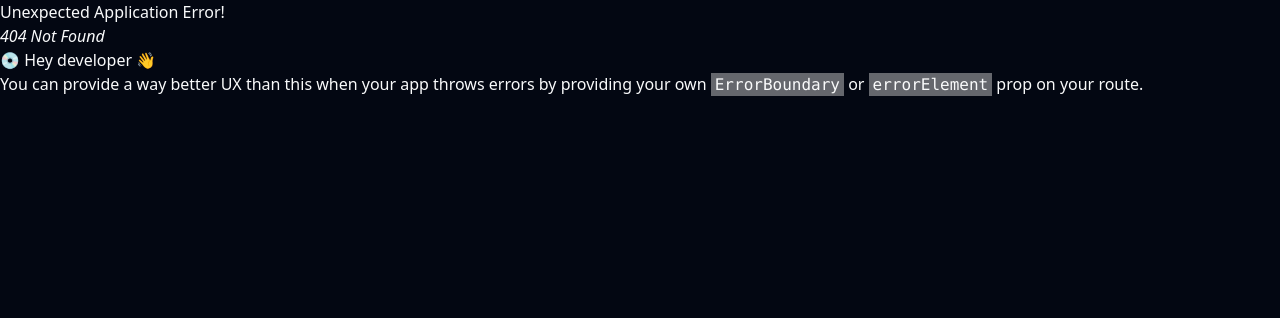
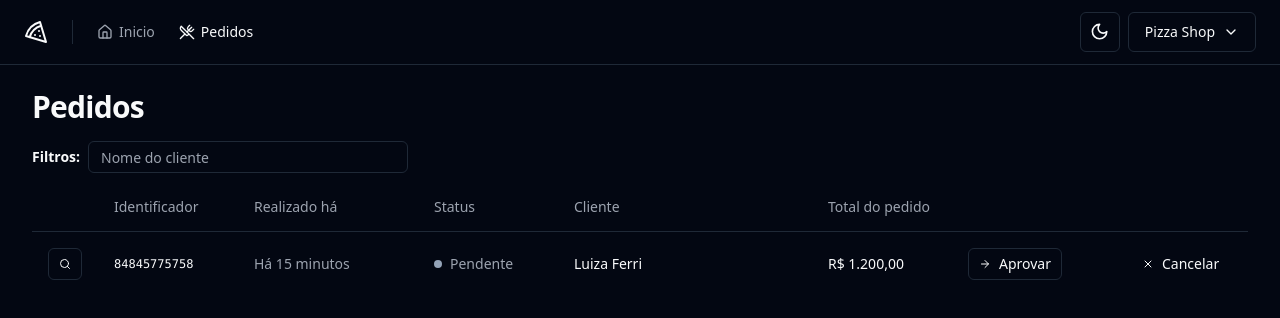
Before and after one commit to LuizaFerri/Pizza-shop, a React (Vite) app: page /orders in a window 1280 px wide. Before the commit this address had no page. Shown: the top 318 px of the page. Built offline with nearby package versions, Linux system fonts and the light colour scheme; the HTML template or start-up script is replaced by a standard one.

Commit message:
Página: Listagem de pedidos

```diff
--- a/src/components/ui/button.tsx
+++ b/src/components/ui/button.tsx
@@ -22,6 +22,7 @@
       size: {
         default: "h-10 px-4 py-2",
         sm: "h-9 rounded-md px-3",
+        xs: "h-8 px-2.5",
         lg: "h-11 rounded-md px-8",
         icon: "h-10 w-10",
       },
--- /dev/null
+++ b/src/components/ui/table.tsx
@@ -0,0 +1,117 @@
+import * as React from "react"
+
+import { cn } from "@/lib/utils"
+
+const Table = React.forwardRef<
+  HTMLTableElement,
+  React.HTMLAttributes<HTMLTableElement>
+>(({ className, ...props }, ref) => (
+  <div className="relative w-full overflow-auto">
+    <table
+      ref={ref}
+      className={cn("w-full caption-bottom text-sm", className)}
+      {...props}
+    />
+  </div>
+))
+Table.displayName = "Table"
+
+const TableHeader = React.forwardRef<
+  HTMLTableSectionElement,
+  React.HTMLAttributes<HTMLTableSectionElement>
+>(({ className, ...props }, ref) => (
+  <thead ref={ref} className={cn("[&_tr]:border-b", className)} {...props} />
+))
+TableHeader.displayName = "TableHeader"
+
+const TableBody = React.forwardRef<
+  HTMLTableSectionElement,
+  React.HTMLAttributes<HTMLTableSectionElement>
+>(({ className, ...props }, ref) => (
+  <tbody
+    ref={ref}
+    className={cn("[&_tr:last-child]:border-0", className)}
+    {...props}
+  />
+))
+TableBody.displayName = "TableBody"
+
+const TableFooter = React.forwardRef<
+  HTMLTableSectionElement,
+  React.HTMLAttributes<HTMLTableSectionElement>
+>(({ className, ...props }, ref) => (
+  <tfoot
+    ref={ref}
+    className={cn(
+      "border-t bg-muted/50 font-medium [&>tr]:last:border-b-0",
+      className
+    )}
+    {...props}
+  />
+))
+TableFooter.displayName = "TableFooter"
+
+const TableRow = React.forwardRef<
+  HTMLTableRowElement,
+  React.HTMLAttributes<HTMLTableRowElement>
+>(({ className, ...props }, ref) => (
+  <tr
+    ref={ref}
+    className={cn(
+      "border-b transition-colors hover:bg-muted/50 data-[state=selected]:bg-muted",
+      className
+    )}
+    {...props}
+  />
+))
+TableRow.displayName = "TableRow"
+
+const TableHead = React.forwardRef<
+  HTMLTableCellElement,
+  React.ThHTMLAttributes<HTMLTableCellElement>
+>(({ className, ...props }, ref) => (
+  <th
+    ref={ref}
+    className={cn(
+      "h-12 px-4 text-left align-middle font-medium text-muted-foreground [&:has([role=checkbox])]:pr-0",
+      className
+    )}
+    {...props}
+  />
+))
+TableHead.displayName = "TableHead"
+
+const TableCell = React.forwardRef<
+  HTMLTableCellElement,
+  React.TdHTMLAttributes<HTMLTableCellElement>
+>(({ className, ...props }, ref) => (
+  <td
+    ref={ref}
+    className={cn("p-4 align-middle [&:has([role=checkbox])]:pr-0", className)}
+    {...props}
+  />
+))
+TableCell.displayName = "TableCell"
+
+const TableCaption = React.forwardRef<
+  HTMLTableCaptionElement,
+  React.HTMLAttributes<HTMLTableCaptionElement>
+>(({ className, ...props }, ref) => (
+  <caption
+    ref={ref}
+    className={cn("mt-4 text-sm text-muted-foreground", className)}
+    {...props}
+  />
+))
+TableCaption.displayName = "TableCaption"
+
+export {
+  Table,
+  TableHeader,
+  TableBody,
+  TableFooter,
+  TableHead,
+  TableRow,
+  TableCell,
+  TableCaption,
+}
--- /dev/null
+++ b/src/pages/auth/app/orders/orders.tsx
@@ -0,0 +1,84 @@
+import { Button } from "@/components/ui/button";
+import { Input } from "@/components/ui/input";
+import {
+  Table,
+  TableBody,
+  TableCell,
+  TableHead,
+  TableHeader,
+  TableRow,
+} from "@/components/ui/table";
+import { ArrowRight, Search, X } from "lucide-react";
+import { Helmet } from "react-helmet-async";
+
+export function Orders() {
+  return (
+    <>
+      <Helmet title="Pedidos" />
+      <div className="flex flex-col gap-4">
+        <h1 className="text-3xl font-bold tracking-tight">Pedidos</h1>
+      </div>
+      <div className="space-y-2.5">
+        <form className="flex items-center gap-2">
+          <span className="text-sm font-semibold">Filtros:</span>
+          <Input placeholder="Nome do cliente" className="h-8 w-[320px]" />
+        </form>
+        <div className="bolder rounded-md">
+          <Table>
+            <TableHeader>
+              <TableRow>
+                <TableHead className="w-[64px]"></TableHead>
+                <TableHead className="w-[140px]">Identificador</TableHead>
+                <TableHead className="w-[180px]">Realizado há</TableHead>
+                <TableHead className="w-[140px]">Status</TableHead>
+                <TableHead>Cliente</TableHead>
+                <TableHead className="w-[140px]">Total do pedido</TableHead>
+                <TableHead className="w-[164px]"></TableHead>
+                <TableHead className="w-[132px]"></TableHead>
+              </TableRow>
+            </TableHeader>
+            <TableBody>
+              <TableRow>
+                <TableCell>
+                  <Button variant="outline" size="xs">
+                    <Search className="h-3 w-3" />
+                    <span className="sr-only">Detalhes do pedido</span>
+                  </Button>
+                </TableCell>
+                <TableCell className="font-mono text-xs font-medium">
+                  84845775758
+                </TableCell>
+                <TableCell className="text-muted-foreground">
+                  {" "}
+                  Há 15 minutos{" "}
+                </TableCell>
+                <TableCell>
+                  <div className="flex items-center gap-2">
+                    <span className="h-2 w-2 rounded-full bg-slate-400" />
+                    <span className="font-medium text-muted-foreground">
+                      Pendente
+                    </span>
+                  </div>
+                </TableCell>
+                <TableCell className="font-medium">Luiza Ferri</TableCell>
+                <TableCell className="font-medium">R$ 1.200,00</TableCell>
+                <TableCell>
+                  <Button variant="outline" size="xs">
+                    <ArrowRight className="h-3 w-3 mr-2" />
+                    Aprovar
+                  </Button>
+                </TableCell>
+                <TableCell>
+                  <Button variant="ghost" size="xs">
+                    <X className="h-3 w-3 mr-2" />
+                    Cancelar
+                  </Button>
+                </TableCell>
+              </TableRow>
+            </TableBody>
+          </Table>
+        </div>
+      </div>
+    </>
+  );
+}
--- a/src/routes.tsx
+++ b/src/routes.tsx
@@ -4,6 +4,7 @@
 import { SignUp } from "./pages/auth/sign-up";
 import { AppLayout } from "./pages/_layouts/app";
 import { AuthLayout } from "./pages/_layouts/auth";
+import { Orders } from "./pages/auth/app/orders/orders";
 
 export const router = createBrowserRouter([
   {
@@ -14,6 +15,10 @@
         path: "/",
         element: <Dashboard />,
       },
+      {
+        path: "/orders",
+        element: <Orders />,
+      }
     ],
   },
 
```
